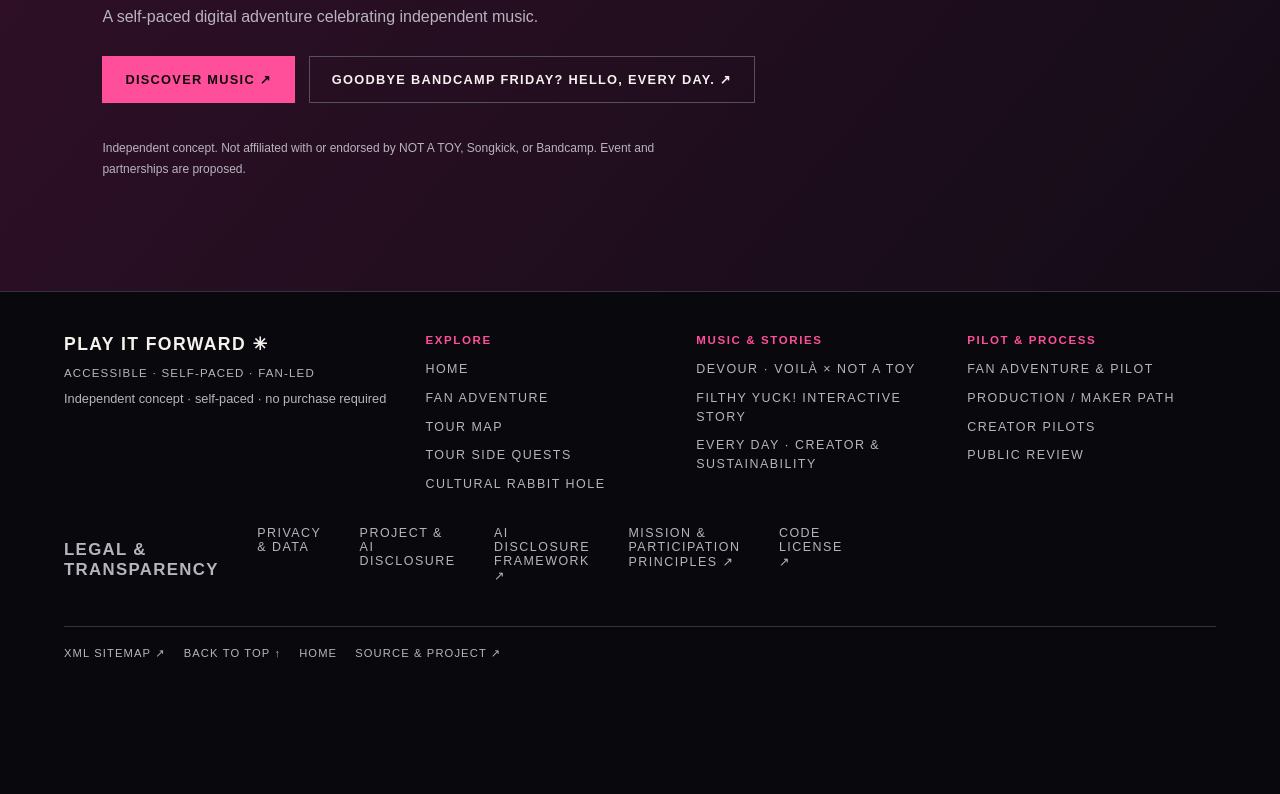
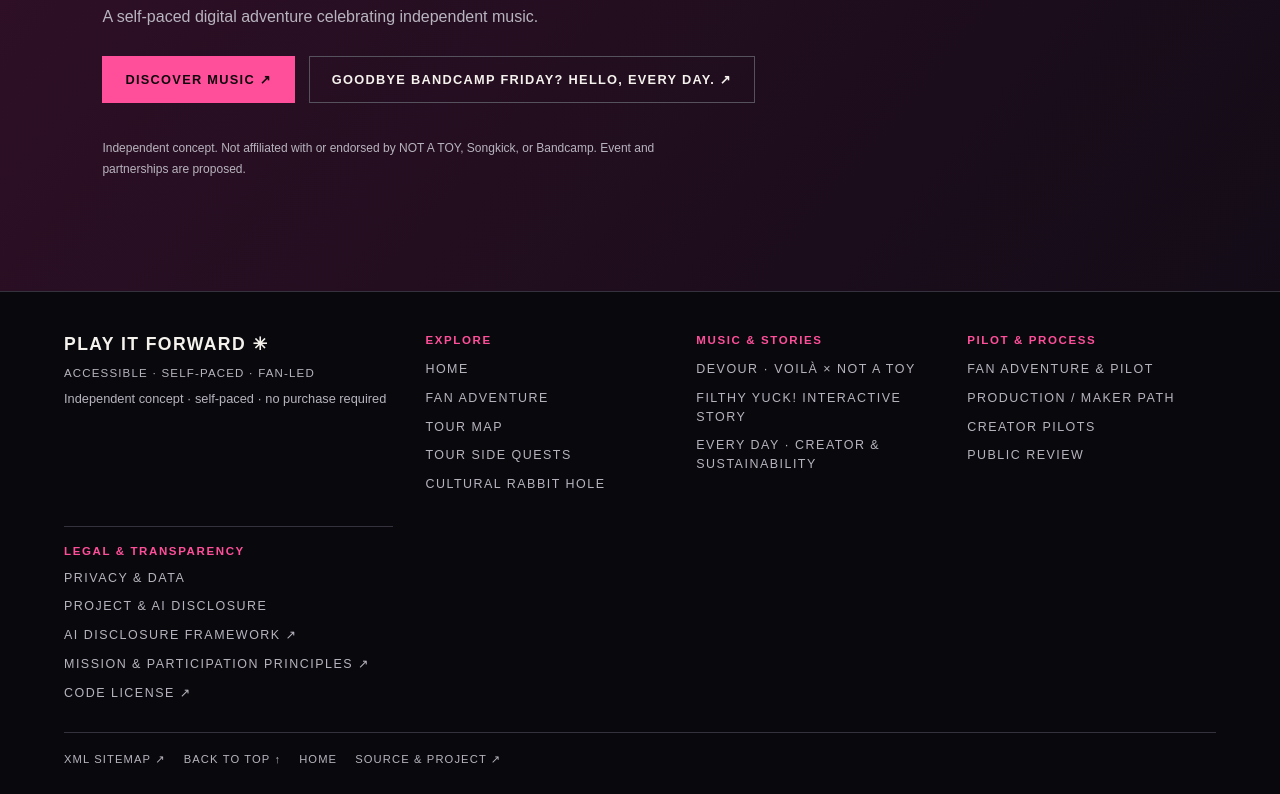
Before and after one commit to Loptr-Lab/pay-it-forward, a Next.js app: page / in a window 1280 px wide. Shown: the part 6395-7189 px from the top of the page. Before the commit the page ends 7083 px from the top, so only its background shows below. Built offline with nearby package versions, Linux system fonts and the light colour scheme.

Commit message:
Style footer legal and transparency directory

```diff
--- a/src/app/globals.css
+++ b/src/app/globals.css
@@ -273,3 +273,4 @@
 
 /* Human-readable site directory footer */
 .site-directory-footer{display:grid;grid-template-columns:minmax(220px,1fr) minmax(0,2.4fr);gap:32px;padding:42px 5vw 28px;align-items:start}.site-directory-brand .footer-wordmark{color:var(--text,#fff);font-weight:900;font-size:1.1rem;letter-spacing:.08em;text-decoration:none}.site-directory-brand p{color:var(--muted);font-size:.72rem;letter-spacing:.1em;margin:12px 0}.site-directory-brand .footer-note{letter-spacing:normal;font-size:.8rem}.footer-directory{display:grid;grid-template-columns:repeat(3,minmax(0,1fr));gap:22px}.footer-directory section h2{font-size:.72rem;letter-spacing:.14em;margin:0 0 14px;color:var(--accent)}.footer-directory ul{list-style:none;padding:0;margin:0;display:grid;gap:10px}.footer-directory a{font-size:.78rem;line-height:1.5;text-decoration:none;color:var(--muted)}.footer-directory a:hover,.footer-directory a:focus-visible{color:var(--text,#fff);text-decoration:underline;text-underline-offset:3px}.footer-meta{grid-column:1/-1;display:flex;flex-wrap:wrap;gap:18px;border-top:1px solid var(--line);padding-top:20px}.footer-meta a{font-size:.7rem;letter-spacing:.1em;text-decoration:none;color:var(--muted)}.footer-meta a:hover{text-decoration:underline}@media(max-width:850px){.site-directory-footer{grid-template-columns:1fr}.footer-directory{grid-template-columns:repeat(2,minmax(0,1fr))}}@media(max-width:520px){.footer-directory{grid-template-columns:1fr}.footer-directory section{padding-bottom:12px;border-bottom:1px solid var(--line)}}
+.footer-legal{display:flex;flex-wrap:wrap;align-items:center;gap:14px 20px;border-top:1px solid var(--line);padding-top:18px}.footer-legal h2{width:100%;font-size:.72rem;letter-spacing:.14em;color:var(--accent);margin:0}.footer-legal a{font-size:.78rem;color:var(--muted);text-decoration:none}.footer-legal a:hover,.footer-legal a:focus-visible{color:var(--text,#fff);text-decoration:underline;text-underline-offset:3px}
```
